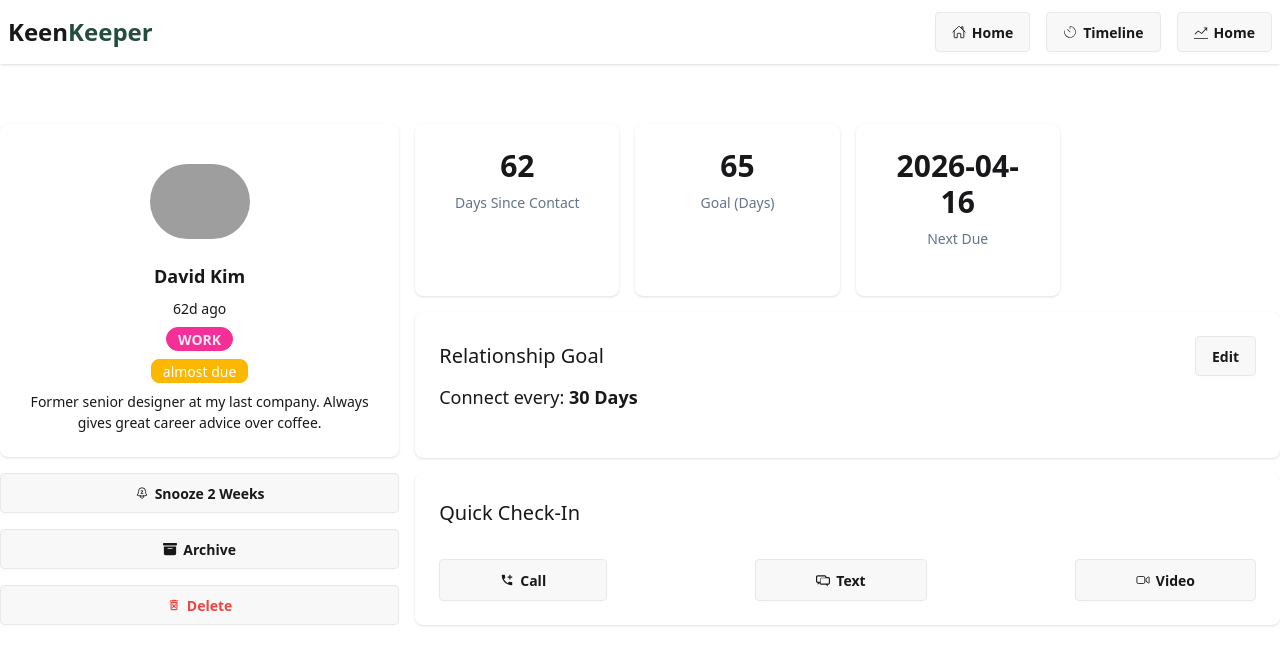
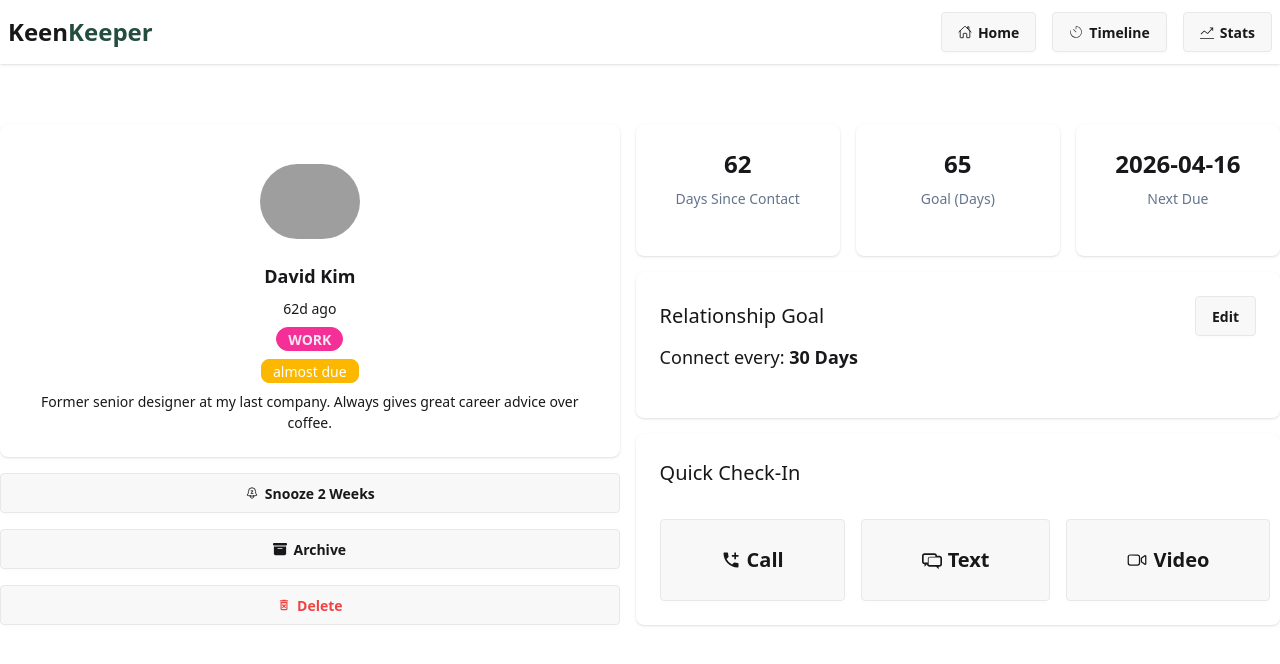
Before and after one commit to AforArdi/next-keen-keeper, a Next.js app: page /friends/1 in a window 1280 px wide. Shown: the top 664 px of the page. Built offline with nearby package versions, Linux system fonts and the light colour scheme; grey boxes are pictures that could not be loaded.

Commit message:
Friend Card Details page designed, working on the buttons

```diff
--- a/src/components/ClickedFriendCard.jsx
+++ b/src/components/ClickedFriendCard.jsx
@@ -7,9 +7,9 @@ import { TiMessages } from "react-icons/ti";
 
 const ClickedFriendCard = ({clickedFriend, currentStatusBadgeClass}) => {
     return (
-        <div className="container mx-auto flex gap-4 my-15">
+        <div className="container mx-auto flex justify-center gap-4 my-15">
             {/* first div on the left */}
-            <div className="flex flex-col gap-4 w-[50vh]">
+            <div className="flex flex-col gap-4">
                 <div className="card bg-base-100 shadow-sm">
                     <figure className="px-10 pt-10">
                         <Image
@@ -41,22 +41,22 @@ const ClickedFriendCard = ({clickedFriend, currentStatusBadgeClass}) => {
             {/* 2nd div on the right */}
             <div className="grid grid-cols-1 gap-4">
                 {/* 3 card parent */}
-                <div className="grid lg:grid-cols-4 md:grid-cols-2 grid-cols-1 gap-4">
+                <div className="grid grid-cols-3 gap-4">
                     <div className="card bg-base-100 card-md shadow-sm">
                         <div className="card-body text-center">
-                            <h2 className="font-semibold text-3xl">{clickedFriend.days_since_contact}</h2>
+                            <h2 className="font-semibold text-2xl">{clickedFriend.days_since_contact}</h2>
                             <p className="text-[#64748B]">Days Since Contact</p>
                         </div>
                     </div>
                     <div className="card bg-base-100 card-md shadow-sm">
                         <div className="card-body text-center">
-                            <h2 className="font-semibold text-3xl">{clickedFriend.goal}</h2>
+                            <h2 className="font-semibold text-2xl">{clickedFriend.goal}</h2>
                             <p className="text-[#64748B]">Goal (Days)</p>
                         </div>
                     </div>
                     <div className="card bg-base-100 card-md shadow-sm">
                         <div className="card-body text-center">
-                            <h2 className="font-semibold text-3xl">{clickedFriend.next_due_date}</h2>
+                            <h2 className="font-semibold text-2xl">{clickedFriend.next_due_date}</h2>
                             <p className="text-[#64748B]">Next Due</p>
                         </div>
                     </div>
@@ -76,10 +76,10 @@ const ClickedFriendCard = ({clickedFriend, currentStatusBadgeClass}) => {
                 <div className="card bg-base-100 shadow-sm">
                     <div className="card-body">
                         <p className="text-[20px]">Quick Check-In</p>
-                        <div className="flex items-center justify-between">
-                            <button className="btn px-15 py-5"><MdAddCall></MdAddCall> Call</button>
-                            <button className="btn px-15 py-5"><TiMessages></TiMessages> Text</button>
-                            <button className="btn px-15 py-5"><IoVideocamOutline></IoVideocamOutline> Video</button>
+                        <div className="flex items-center justify-between gap-4">
+                            <button className="btn px-15 py-10 text-xl"><MdAddCall></MdAddCall> Call</button>
+                            <button className="btn px-15 py-10 text-xl"><TiMessages></TiMessages> Text</button>
+                            <button className="btn px-15 py-10 text-xl"><IoVideocamOutline></IoVideocamOutline> Video</button>
                         </div>
                     </div>
                 </div>
--- a/src/components/shared/Navbar.jsx
+++ b/src/components/shared/Navbar.jsx
@@ -17,7 +17,7 @@ const navItems = [
     },
     {
         path: '/stats',
-        go: 'Home',
+        go: 'Stats',
         icon: <TfiStatsUp></TfiStatsUp>
     }
 ]
```
